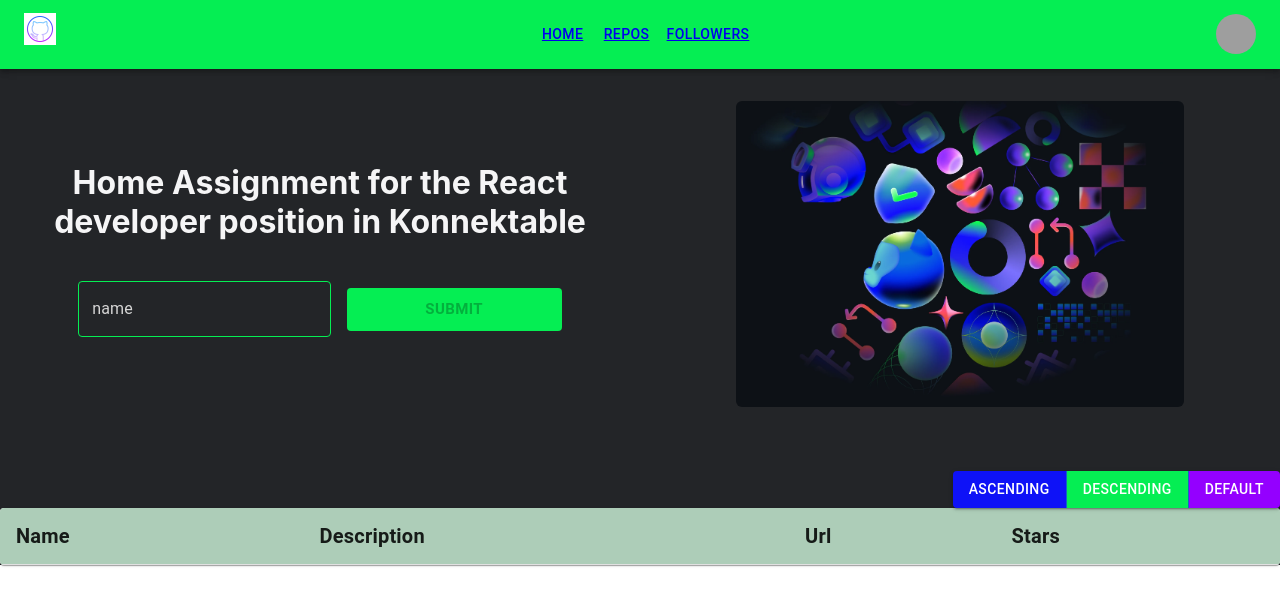
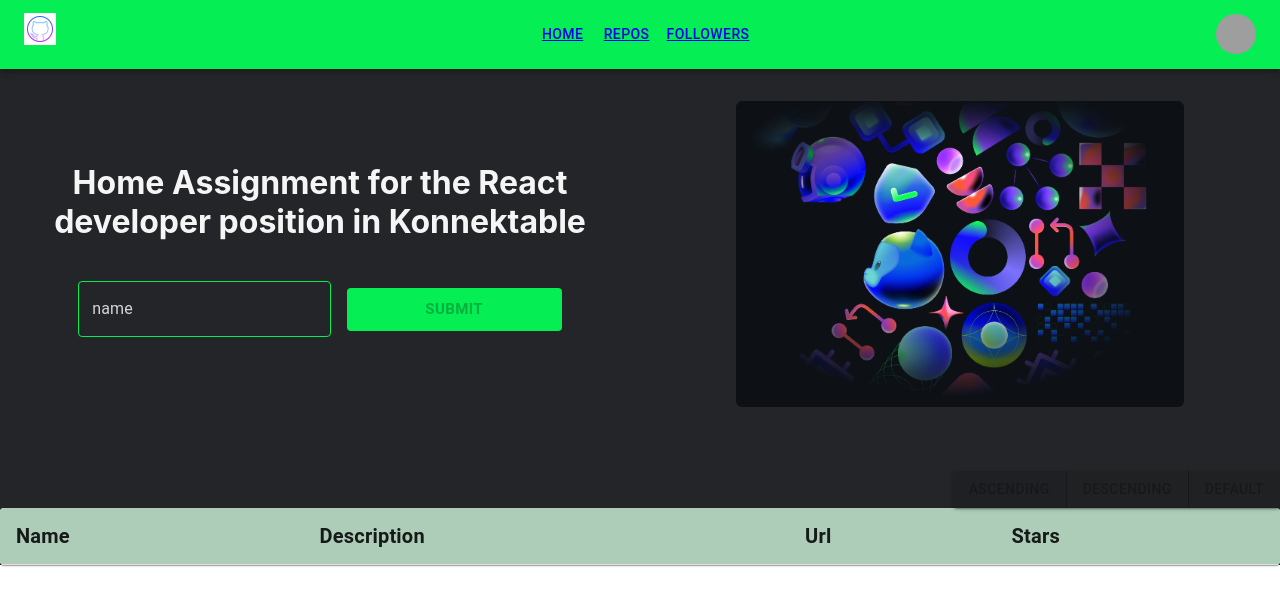
Before and after one commit to pickles-pickles/imp-test, a React (Create React App) app: page /repos in a window 1280 px wide. Shown: the top 606 px of the page. Built offline with nearby package versions, Linux system fonts and the light colour scheme; grey boxes are pictures that could not be loaded.

Commit message:
disable sorting button if there are no repos

```diff
--- a/src/components/SortArrButtonGroup.tsx
+++ b/src/components/SortArrButtonGroup.tsx
@@ -6,12 +6,14 @@
 import { useDispatch, useSelector } from 'react-redux'
 import {
   isLoadingSelector,
+  reposSelector,
   setSortOrder
 } from '../state-management/slices/reposSlice'
 
 export const SortArrayButtonGroup = () => {
   const dispatch = useDispatch<AppDispatch>()
-  const isLoading = useSelector(isLoadingSelector)
+  const isLoading = useSelector(isLoadingSelector),
+    repos = useSelector(reposSelector)
 
   const handleSetAscendingOrder = () => {
       dispatch(setSortOrder('asc'))
@@ -26,7 +28,7 @@
     <ButtonGroup
       variant='contained'
       aria-label='outlined button group'
-      disabled={isLoading}
+      disabled={isLoading || !repos.length}
     >
       <Button onClick={handleSetAscendingOrder} sx={{ background: '#0E12F7' }}>
         ASCENDING
```
